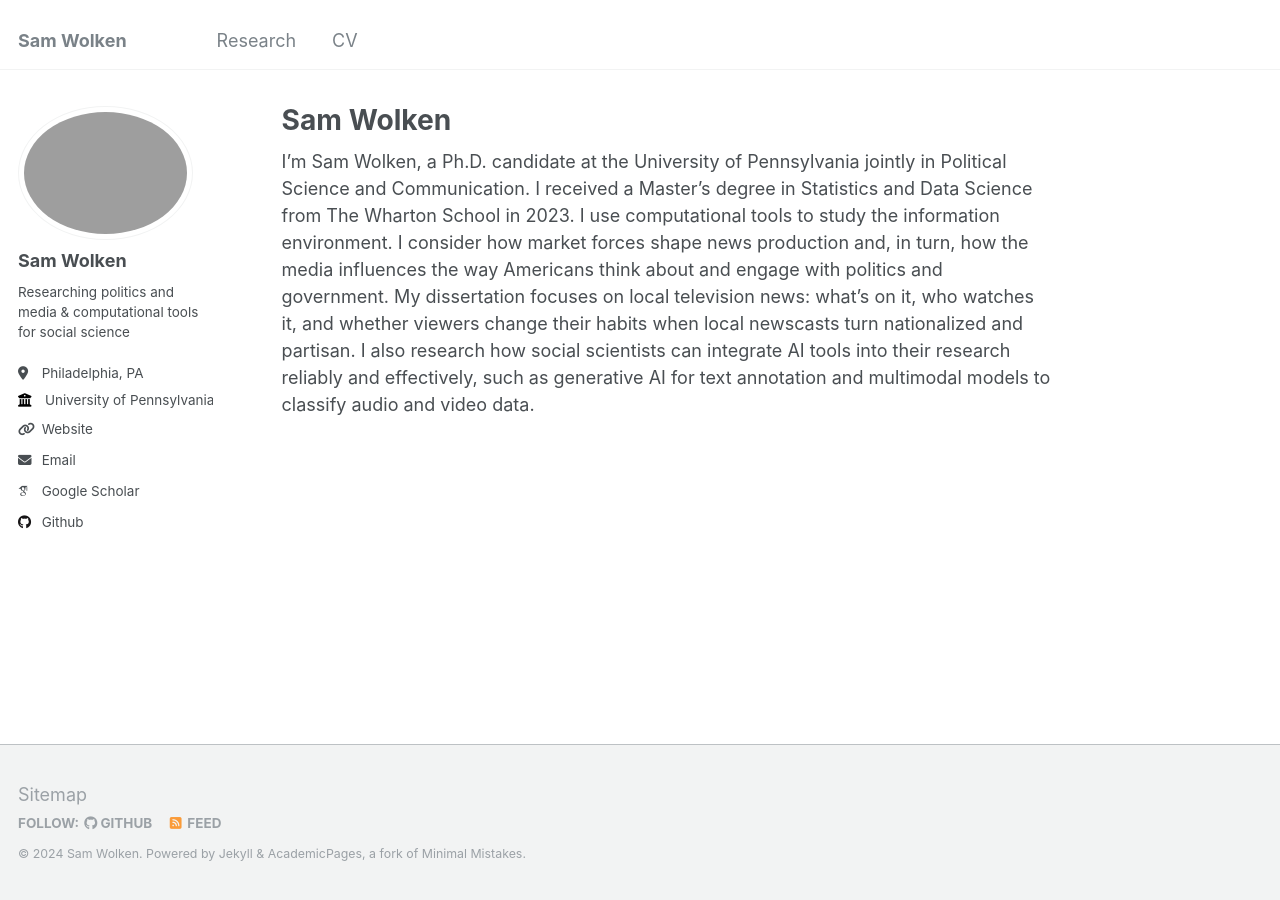
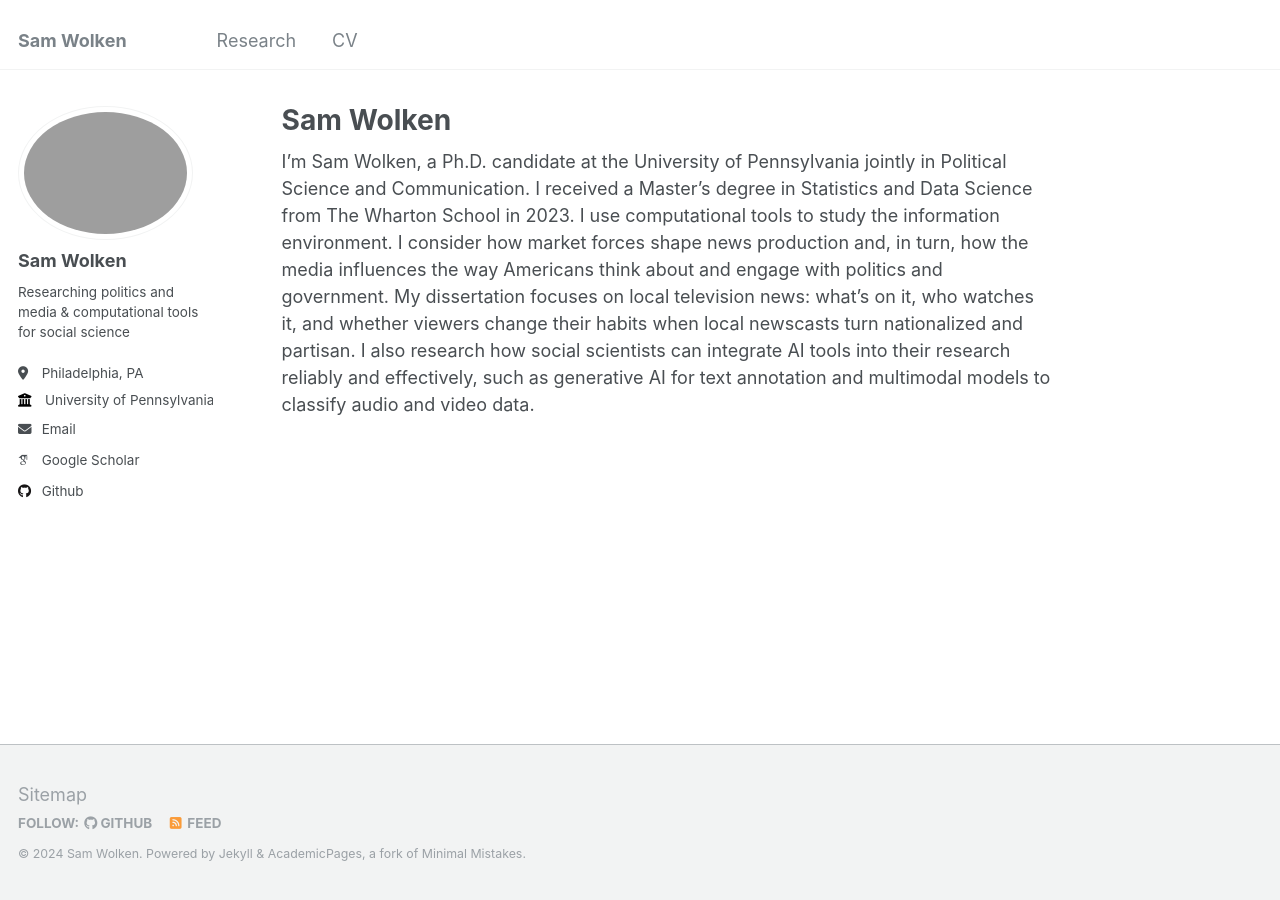
Before and after one commit to swolken/.github.io, a Jekyll site: the page built from _pages/about.md, in a window 1280 px wide. Built offline with Jekyll 4.4.1, drawn with Linux system fonts in a browser that asks for light colours; some web fonts are replaced.

```diff
--- a/_config.yml
+++ b/_config.yml
@@ -27,7 +27,7 @@ author:
   bio              : "Researching politics and media & computational tools for social science"
   location         : "Philadelphia, PA"
   employer         : "University of Pennsylvania"
-  uri              : 'swolken.github.io'
+  uri              : #'swolken.github.io'
   email            : "sam.wolken@asc.upenn.edu"
 
   # Academic websites
```
